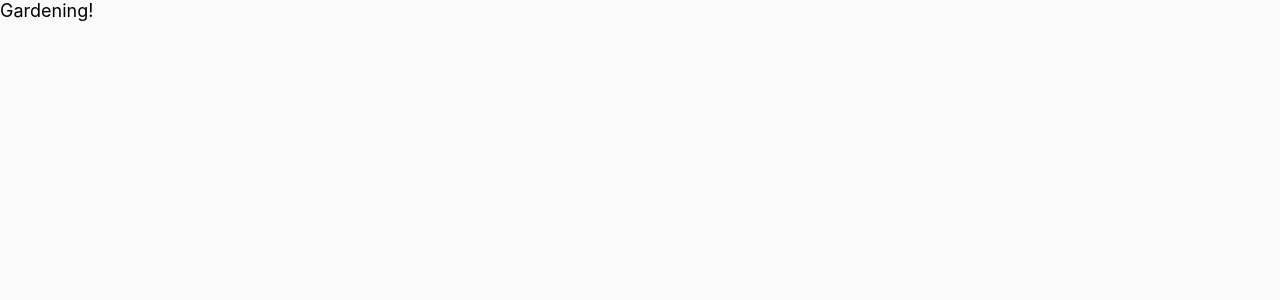
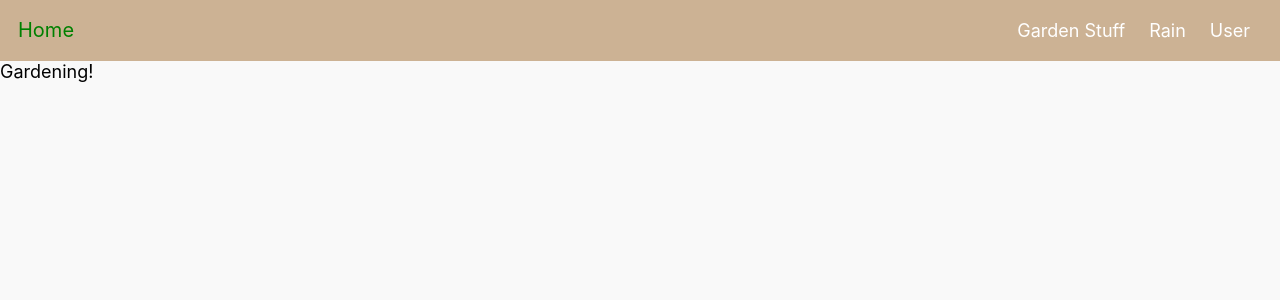
Before and after one commit to morales0/gardening-rain-project, a React (Create React App) app: page / in a window 1280 px wide. Shown: the top 300 px of the page. Built offline with nearby package versions, Linux system fonts and the light colour scheme.

Commit message:
Added simple navbar

```diff
--- a/package.json
+++ b/package.json
@@ -10,6 +10,7 @@
     "gh-pages": "^3.1.0",
     "react": "^17.0.2",
     "react-dom": "^17.0.2",
+    "react-router-dom": "^5.2.0",
     "react-scripts": "4.0.3",
     "styled-components": "^5.2.3",
     "web-vitals": "^1.1.1"
--- a/src/App.js
+++ b/src/App.js
@@ -1,10 +1,15 @@
-
+import {BrowserRouter as Router} from 'react-router-dom'
+import { Navbar } from './components';
 
 function App() {
   return (
-    <div>
-      Gardening!
-    </div>
+    <Router>
+      <Navbar/>
+
+      <div>
+        Gardening!
+      </div>
+    </Router>
   );
 }
 
--- /dev/null
+++ b/src/components/Navbar/Navbar.css
@@ -0,0 +1,37 @@
+.Navbar {
+   display: flex;
+   justify-content: space-between;
+   align-items: baseline;
+   padding: 14px 18px;
+   background-color: #ccb294;
+}
+
+.Navbar a {
+   text-decoration: none;
+   color: inherit;
+}
+
+.brand {
+   color: green;
+   font-size: 20px;
+}
+
+
+/* Navigation list */
+.navList {
+   display: flex;
+   list-style: none;
+}
+
+.navList > li {
+   display: flex;
+}
+
+.navList > li > a {
+   color: white;
+   padding: 6px 12px;
+}
+
+.navList > li > a:hover {
+   background-color: rgb(166, 189, 140);
+}
--- /dev/null
+++ b/src/components/Navbar/Navbar.js
@@ -0,0 +1,24 @@
+import { Link } from 'react-router-dom'
+import "./Navbar.css"
+
+export const Navbar = () => {
+   return (
+      <nav className="Navbar">
+         <div className="brand">
+            <Link to="/">Home</Link>
+         </div>
+
+         <ul className="navList">
+            <li>
+               <Link to="/gardening">Garden Stuff</Link>
+            </li>
+            <li>
+               <Link to="/rain">Rain</Link>
+            </li>
+            <li>
+               <Link to="/user">User</Link>
+            </li>
+         </ul>
+      </nav>
+   )
+}
--- /dev/null
+++ b/src/components/index.js
@@ -0,0 +1,6 @@
+import { Navbar } from "./Navbar/Navbar"
+
+
+export {
+   Navbar
+}
```
Also changed, not shown: 1 other file (tests, documents, lock files or other folders).
